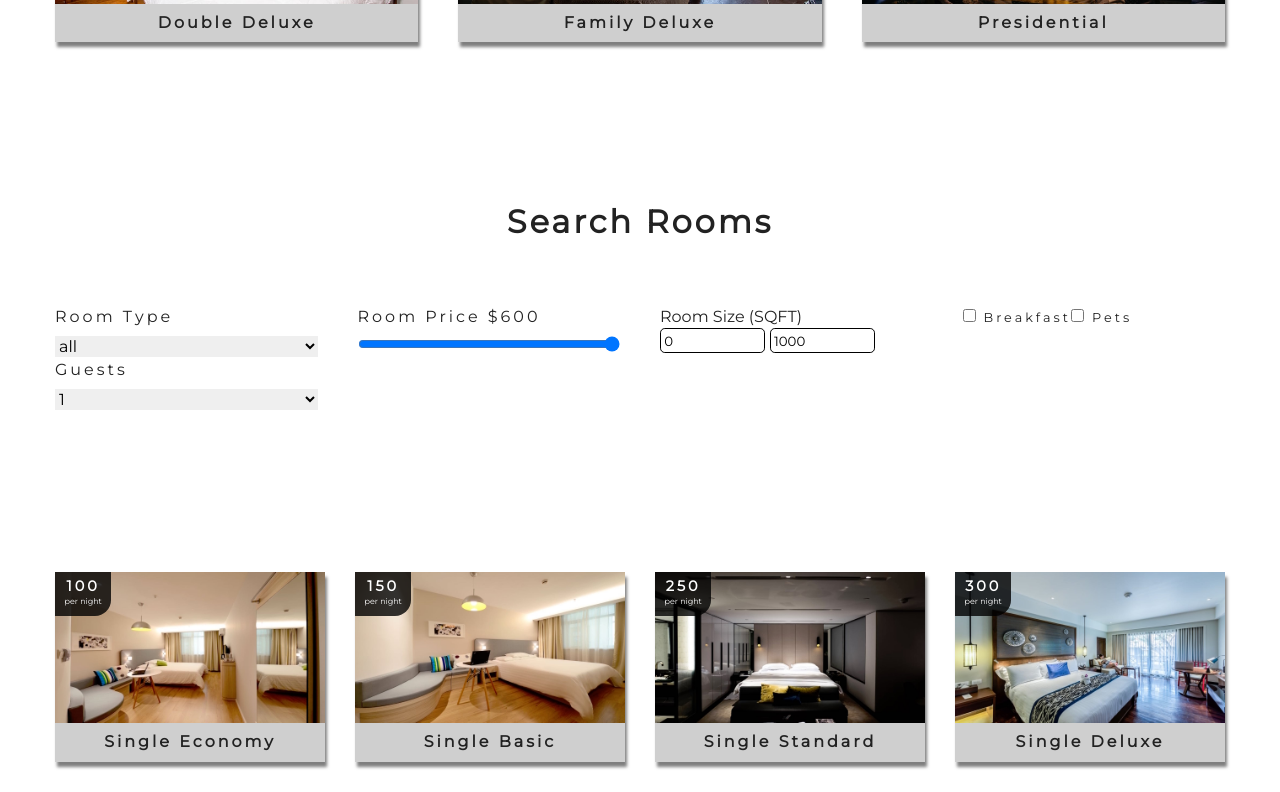
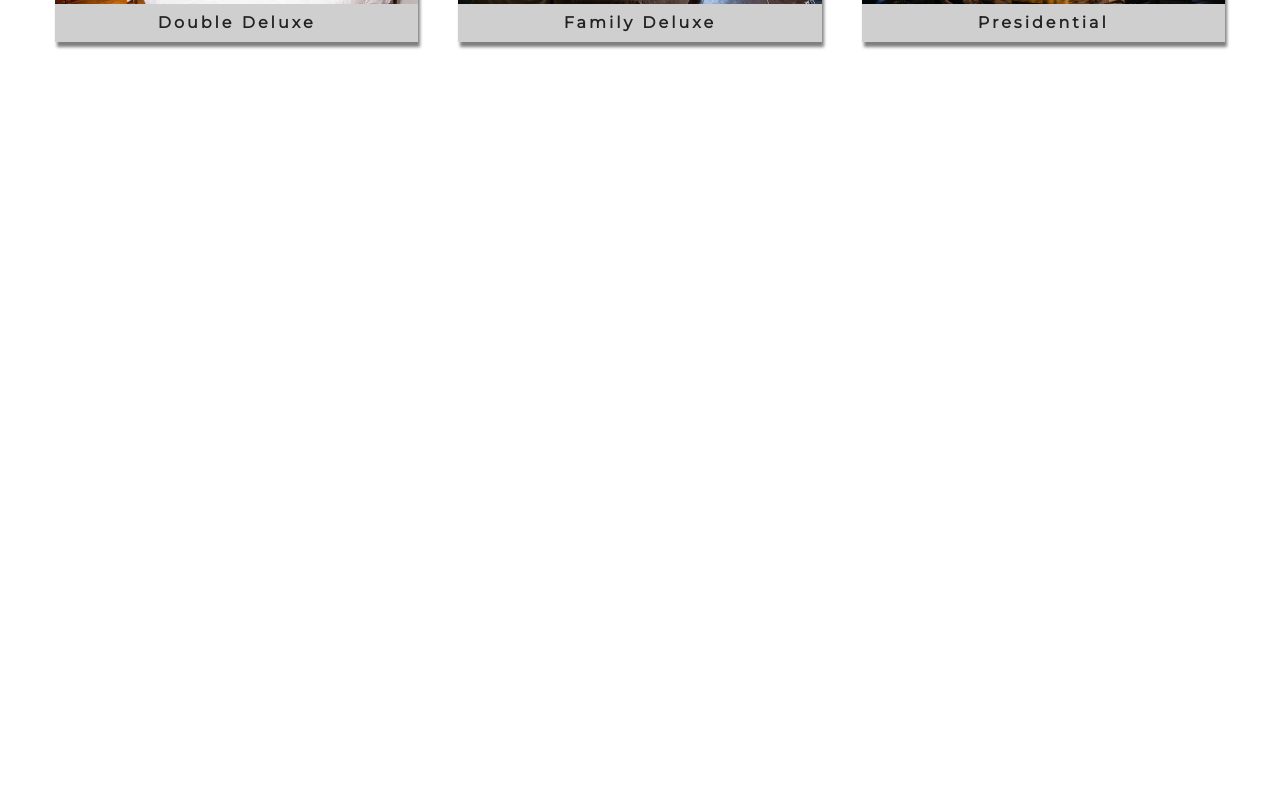
Before and after one commit to octaviandd/mountain-resort-react, a React (Create React App) app: page / in a window 1280 px wide. Shown: the part 1620-2412 px from the top of the page. After the commit the page ends 1742 px from the top, so only its background shows below. Built offline with nearby package versions, Linux system fonts and the light colour scheme; a web font is replaced by a local one.

Commit message:
Update Home.js

```diff
--- a/src/pages/Home.js
+++ b/src/pages/Home.js
@@ -24,7 +24,6 @@ export default class Home extends Component {
         </Hero>
         <Services />
         <FeaturedRooms />
-        <RoomsContainer />
       </div>
     );
   }
```
